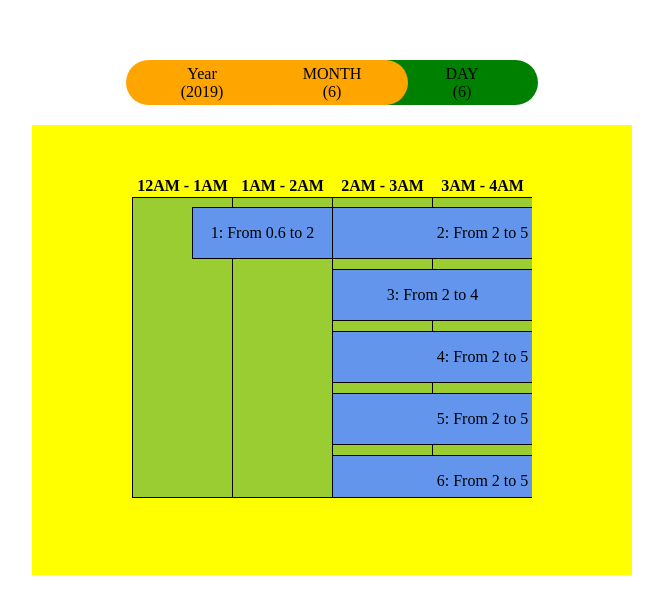
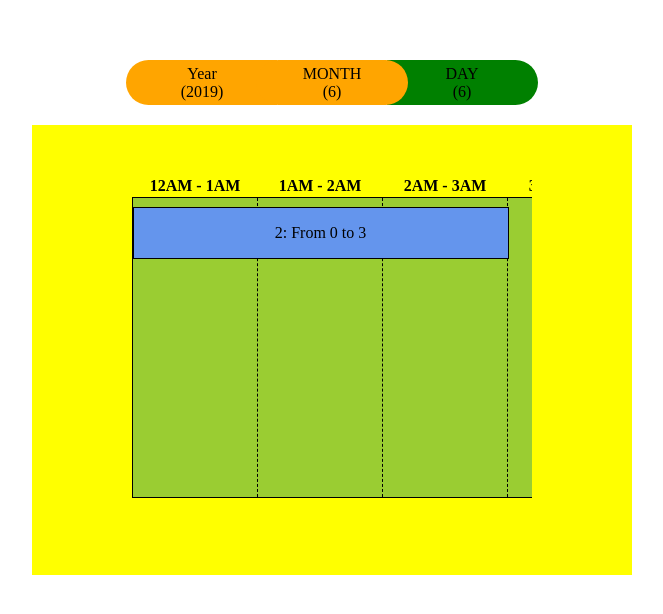
Before and after one commit to nandhak4/Angular-Scheduler, an Angular app: page / in a window 1280 px wide. Shown: the top 614 px of the page, without its empty margins (308-971 px from the left). Built offline with nearby package versions, Linux system fonts and the light colour scheme.

Commit message:
added code for displaying extended schedule

```diff
--- a/src/app/calendar-session.service.ts
+++ b/src/app/calendar-session.service.ts
@@ -75,6 +75,10 @@ export class CalendarSessionService {
 
   public get IsCurrentDayDisplayed(): boolean {
     return this.IsCurrentMonthDisplayed ? this.CurrentDate.getDate() === this.PassedDate.getDate() : false;
+  }
+
+  public get HourWidthInPX(): number {
+    return 125;
   }
 
   constructor() {
--- a/src/app/day/day.component.css
+++ b/src/app/day/day.component.css
@@ -2,23 +2,25 @@ table {
   border-collapse: collapse;
 }
 
-.hour {
+.day {
   width: 400px;
-  height: 340px;
+  /* height: 340px; */
   overflow-x: scroll;
   position: absolute;
 }
 
 .hourheading {
-  width: 100px;
   height: 20px;
 }
 
-.hourstyle {
-  min-width: 100px;
+.hours {
+  border: 1px solid black;
+}
+
+.hour {
   height: 300px;
   background-color: yellowgreen;
-  border: 1px solid black;
+  border: 1px dashed black;
   box-sizing: border-box;
 }
 
--- a/src/app/day/day.component.html
+++ b/src/app/day/day.component.html
@@ -1,14 +1,13 @@
 <div class="day">
-  <div class="hour">
   <table>
     <tr>
-        <th class="hourheading" *ngFor='let hour of hours'>{{hour.period}}</th>
+      <th class="hourheading" [ngStyle]="{'width.px': hourWidthInPX}" *ngFor='let hour of hours'>{{hour.period}}</th>
     </tr>
     <app-schedule></app-schedule>
-      <tr>
-        <td class="hourstyle" [ngClass]="{'currentHour': hour.isCurrentHour}" *ngFor='let hour of hours'>
+    <tr class="hours">
+      <td class="hour" [ngStyle]="{'min-width.px':hourWidthInPX}" [ngClass]="{'currentHour': hour.isCurrentHour}"
+        *ngFor='let hour of hours'>
       </td>
     </tr>
   </table>
 </div>
-</div>
--- a/src/app/day/day.component.ts
+++ b/src/app/day/day.component.ts
@@ -14,8 +14,8 @@ export class DayComponent implements OnInit {
     '6PM - 7PM', '7PM - 8PM', '8PM - 9PM', '9PM - 10PM', '10PM - 11PM', '11PM - 12AM'];
 
   private currentHour: number;
-
   private hours;
+  hourWidthInPX: number;
 
   private DisplayHours() {
     const isCurrentDisplayed = this.calendarSessionSevice.IsCurrentDayDisplayed;
@@ -33,6 +33,7 @@ export class DayComponent implements OnInit {
   }
 
   ngOnInit() {
+    this.hourWidthInPX = this.calendarSessionSevice.HourWidthInPX;
     this.currentHour = this.calendarSessionSevice.CurrentDate.getHours();
     this.loadData();
   }
--- a/src/app/schedule/schedule.component.ts
+++ b/src/app/schedule/schedule.component.ts
@@ -10,65 +10,66 @@ export class ScheduleComponent implements OnInit {
 
   originalSchedule = [
     {
-      beginDate: new Date().getDate(),
-      endDate: new Date().getDate(),
+      beginDate: new Date(2019, 6, 3),
+      endDate: new Date(2019, 6, 5),
       begin: 0.6,
       end: 2,
       created: 1
     },
     {
-      beginDate: new Date().getDate(),
-      endDate: new Date().getDate(),
-      begin: 2,
-      end: 4,
-      created: 3
-    },
-    {
-      beginDate: new Date().getDate(),
-      endDate: new Date().getDate(),
-      begin: 2,
-      end: 5,
+      beginDate: new Date(),
+      endDate: new Date(),
+      begin: 0,
+      end: 3,
       created: 2
     },
-    {
-      beginDate: new Date().getDate(),
-      endDate: new Date().getDate(),
-      begin: 2,
-      end: 5,
-      created: 4
-    },
-    {
-      beginDate: new Date().getDate(),
-      endDate: new Date().getDate(),
-      begin: 2,
-      end: 5,
-      created: 5
-    },
-    {
-      beginDate: new Date().getDate(),
-      endDate: new Date().getDate(),
-      begin: 2,
-      end: 5,
-      created: 6
-    },
-    {
-      beginDate: new Date().getDate(),
-      endDate: new Date().getDate(),
-      begin: 2,
-      end: 5,
-      created: 7
-    },
-    {
-      beginDate: new Date().getDate(),
-      endDate: new Date().getDate(),
-      begin: 2,
-      end: 5,
-      created: 8
-    }
+    // {
+    //   beginDate: new Date(),
+    //   endDate: new Date(),
+    //   begin: 2,
+    //   end: 5,
+    //   created: 2
+    // },
+    // {
+    //   beginDate: new Date(),
+    //   endDate: new Date(),
+    //   begin: 2,
+    //   end: 5,
+    //   created: 4
+    // },
+    // {
+    //   beginDate: new Date(),
+    //   endDate: new Date(),
+    //   begin: 2,
+    //   end: 5,
+    //   created: 5
+    // },
+    // {
+    //   beginDate: new Date(),
+    //   endDate: new Date(),
+    //   begin: 2,
+    //   end: 5,
+    //   created: 6
+    // },
+    // {
+    //   beginDate: new Date(),
+    //   endDate: new Date(),
+    //   begin: 2,
+    //   end: 5,
+    //   created: 7
+    // },
+    // {
+    //   beginDate: new Date(),
+    //   endDate: new Date(),
+    //   begin: 2,
+    //   end: 5,
+    //   created: 8
+    // }
   ];
 
   schedulelist = [];
   schedules = [];
+  hourWidthInPX: number;
 
   constructor(private calendarSessionService: CalendarSessionService) { }
 
@@ -77,11 +78,11 @@ export class ScheduleComponent implements OnInit {
   }
 
   loadData(): void {
+    this.hourWidthInPX = this.calendarSessionService.HourWidthInPX;
     this.calendarSessionService.passedDate$.subscribe(
       (passedDate) => {
-        this.resetSchedules();
-        this.processOriginalSchedules(this.calendarSessionService.PassedDay);
-        this.getSchedules();
+        this.processOriginalSchedules();
+        this.displaySchedules();
       });
   }
 
@@ -90,7 +91,7 @@ export class ScheduleComponent implements OnInit {
     this.schedulelist = [];
   }
 
-  private getSchedules(): void {
+  private displaySchedules(): void {
     for (let i = 0, j = 0; i < this.schedules.length; i++) {
       if (this.schedulelist[j] === null || this.schedulelist[j] === undefined) {
         this.schedulelist[j] = [];
@@ -108,16 +109,19 @@ export class ScheduleComponent implements OnInit {
     }
   }
 
-  private processOriginalSchedules(selectedDate: number): void {
+  private processOriginalSchedules(): void {
+    this.resetSchedules();
     for (const schedule of this.originalSchedule) {
-      if (this.calendarSessionService.IsCurrentDayDisplayed) {
+      if (this.checkScheduleBelongsToPassedDate(schedule)) {
         let begin = schedule.begin;
         let end = schedule.end;
-        if (schedule.beginDate !== schedule.endDate) {
-          if (schedule.beginDate === selectedDate) {
+        if (!this.AreDatesEqual(schedule.beginDate, schedule.endDate)) {
+          if (this.IsScheduleDateSameAsPassedDate(schedule.beginDate)) {
             end = 24;
-          } else {
+          } else if (this.IsScheduleDateSameAsPassedDate(schedule.endDate)) {
             begin = 0;
+          } else if (this.IsPassedDateWithinSchedule(schedule.beginDate, schedule.endDate)) {
+            begin = 0; end = 24;
           }
         }
         this.schedules.push({ beginDate: schedule.beginDate, endDate: schedule.endDate, begin, end, content: schedule.created });
@@ -127,14 +131,25 @@ export class ScheduleComponent implements OnInit {
     this.schedules = this.schedules.sort((a, b) => a.begin - b.begin || a.content - b.content);
   }
 
+  private checkScheduleBelongsToPassedDate(schedule): boolean {
+    return this.IsScheduleDateSameAsPassedDate(schedule.beginDate) || this.IsScheduleDateSameAsPassedDate(schedule.endDate) ||
+      this.IsPassedDateWithinSchedule(schedule.beginDate, schedule.endDate);
+  }
+
+  private IsScheduleDateSameAsPassedDate(scheduleDate: Date): boolean {
+    return this.AreDatesEqual(scheduleDate, this.calendarSessionService.PassedDate);
+  }
+
+  private IsPassedDateWithinSchedule(begin: Date, end: Date): boolean {
+    return begin < this.calendarSessionService.PassedDate && this.calendarSessionService.PassedDate < end;
+  }
+
+  private AreDatesEqual(date1: Date, date2: Date) {
+    return date1.getDate() === date2.getDate() && date1.getMonth() === date2.getMonth() && date1.getFullYear() === date2.getFullYear();
+  }
+
   private createScheduleDisplayElement(isSchedule: boolean, begin: number, end: number, content: any) {
-    return {
-      isSchedule,
-      begin,
-      end,
-      content,
-      width: (end - begin) * 100
-    };
+    return { isSchedule, begin, end, content, width: (end - begin) * this.hourWidthInPX };
   }
 
   private pushSchedule(schedule, oldScheduleEnd, newSchedule): void {
```
Lines whose indentation alone changed are shown as unchanged.
